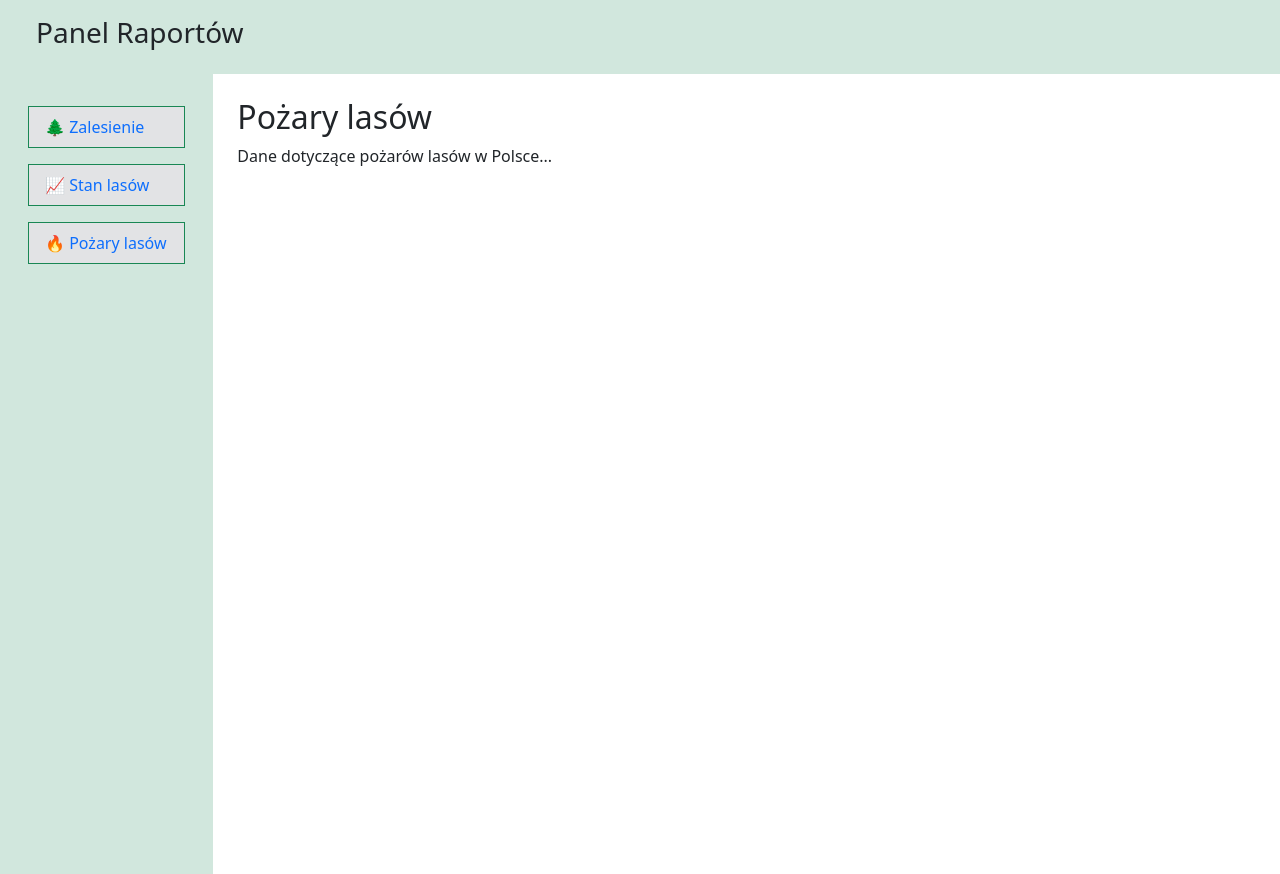
After one commit to karolinahanslikGit/raportLasy, a Flask app: page /pozary in a window 1280 px wide. The commit adds this page. Run offline with Flask 3, Linux system fonts and the light colour scheme; some libraries are stand-ins or nearby versions.

Commit message:
Nawigacja + Poprawki

```diff
--- a/templates/base.html
+++ b/templates/base.html
@@ -6,10 +6,13 @@
         <link href="https://cdn.jsdelivr.net/npm/bootstrap@5.3.0/dist/css/bootstrap.min.css" rel="stylesheet">
     </head>
     <body>
-        <nav class="navbar navbar-expand-lg navbar-light bg-light px-4">
+        <nav class="navbar navbar-expand-lg navbar-light bg-light px-4 bg-success-subtle">
+            <div class="container-fluid justify-content-start">
+                 <h3 class="text-center py-2">Panel Raportów</h3>
+            </div>
             <div class="container-fluid justify-content-end">
                 {% if session.get('username') %}
-                    <span class="navbar-text">
+                    <span class="navbar-text me-2">
                         Witaj, {{ session['username'] }}!
                     </span>
                     <a href="{{ url_for('logout') }}" class="btn btn-outline-danger btn-sm">Wyloguj</a>
@@ -18,13 +21,19 @@
         </nav>
         <div class="container-fluid">
             <div class="row vh-100">
-                <nav class="col-md-3 col-lg-2 d-md-block bg-light sidebar">
+                <nav class="col-md-3 col-lg-2 d-md-block bg-light sidebar bg-success-subtle" >
                     <div class="position-sticky pt-3">
-                        <h4 class="text-center py-3">Panel Raportów</h4>
-                        <ul class="nav flex-column">
-                            <li class="nav-item"><a class="nav-link" href="{{ url_for('zalesienie') }}">🌲 Zalesienie</a></li>
-                            <li class="nav-item"><a class="nav-link" href="{{ url_for('stany') }}">📈 Stan lasów</a></li>
-                            <li class="nav-item"><a class="nav-link" href="{{ url_for('pozary') }}">🔥 Pożary lasów</a></li>
+                        <ul class="nav flex-column p-2">
+                            <li class="nav-item bg-secondary-subtle m-2 border border-success">
+                                <a class="nav-link" href="{{ url_for('zalesienie') }}">🌲 Zalesienie</a>
+                            </li>
+                            <li class="nav-item bg-secondary-subtle m-2 border border-success">
+                                <a class="nav-link" href="{{ url_for('stany') }}">📈 Stan lasów</a>
+                            </li>
+
+                            <li class="nav-item bg-secondary-subtle m-2 border border-success">
+                                <a class="nav-link" href="{{ url_for('pozary') }}">🔥 Pożary lasów</a>
+                            </li>
                         </ul>
                     </div>
                 </nav>
--- /dev/null
+++ b/templates/pozary.html
@@ -0,0 +1,6 @@
+{% extends 'base.html' %}
+{% block title %}Pożary{% endblock %}
+{% block content %}
+<h2>Pożary lasów</h2>
+<p>Dane dotyczące pożarów lasów w Polsce...</p>
+{% endblock %}
--- /dev/null
+++ b/templates/stany.html
@@ -0,0 +1,6 @@
+{% extends 'base.html' %}
+{% block title %}Stan{% endblock %}
+{% block content %}
+<h2>Stan lasów</h2>
+<p>Dane dotyczące stanu lasów w Polsce...</p>
+{% endblock %}
--- /dev/null
+++ b/templates/zalesienie.html
@@ -0,0 +1,6 @@
+{% extends 'base.html' %}
+{% block title %}Zalesienie{% endblock %}
+{% block content %}
+<h2>Zalesienie</h2>
+<p>Dane dotyczące zalesienia w Polsce...</p>
+{% endblock %}
```
